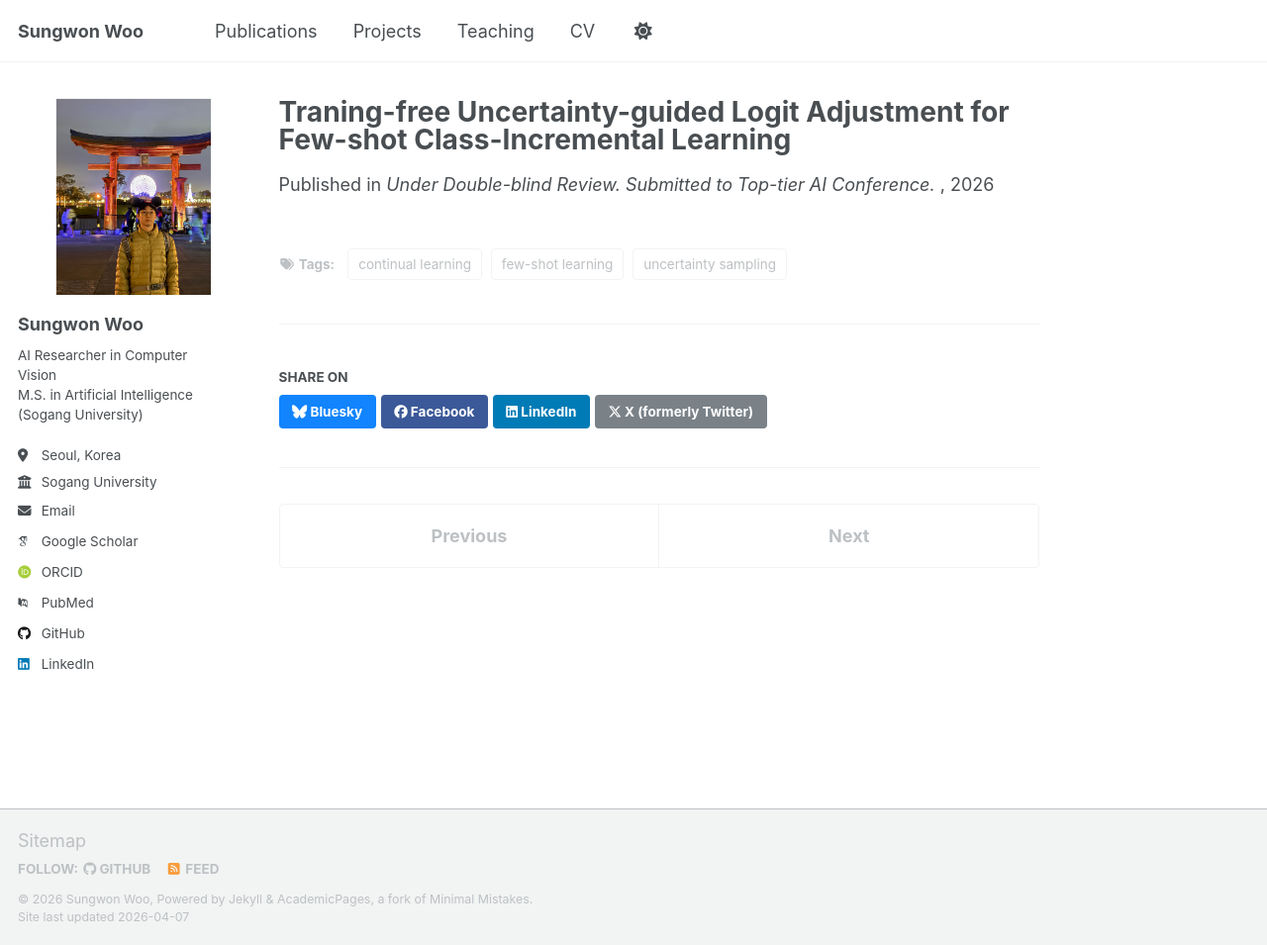
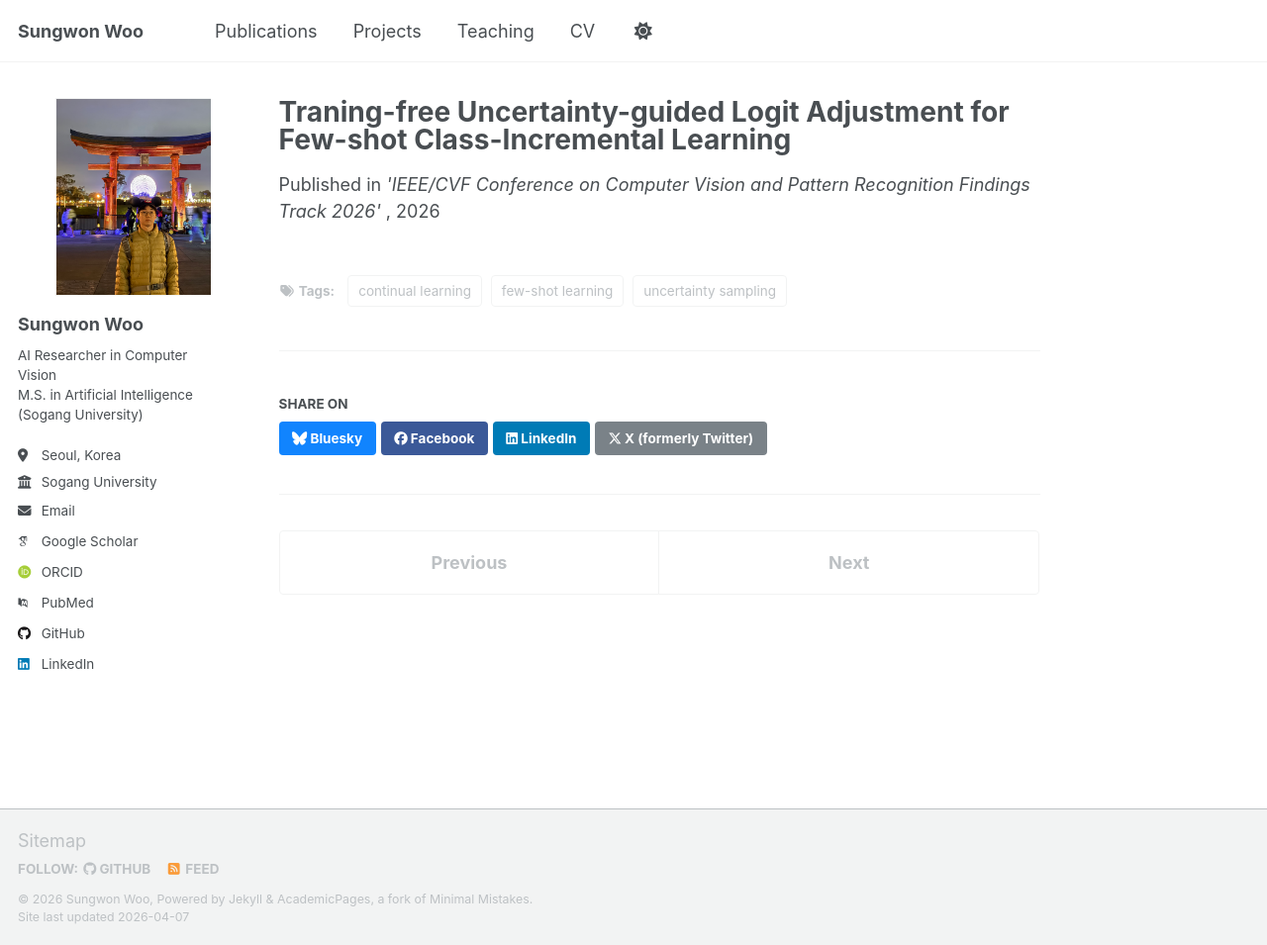
Before and after one commit to sungwon-woo/sungwon-woo.github.io, a Jekyll site: the page built from _publications/2026-cvpr-ula.md, in a window 1280 px wide and 955 px high. Shown: the whole window at 99% size. Built offline with Jekyll 4.4.1, drawn with Linux system fonts in a browser that asks for light colours; some web fonts are replaced; a script that is not in the unit is left out.

Commit message:
change profile status

```diff
--- a/_publications/2026-cvpr-ula.md
+++ b/_publications/2026-cvpr-ula.md
@@ -4,9 +4,10 @@ collection: publications
 category: conferences
 header:
     teaser: /images/cvpr-ula.png
+date: 2026-02-26
+authors: "<b>Sungwon Woo</b>, Dongjun Hwang, Shiwon Kim, Junsuk Choe, Jongho Nang"
 venue: |
-  Under Double-blind Review.
-  Submitted to Top-tier AI Conference.
+  'IEEE/CVF Conference on Computer Vision and Pattern Recognition Findings Track 2026'
 tags: ["continual learning", "few-shot learning", "uncertainty sampling"]
-preprint: true   # <- 이 줄 추가
+preprint: false  # <- 이 줄 추가
 ---
```
Also changed, not shown: _publications/2026-eccv-seoul.md (added, +12 -0 lines), images/eccv-seoul.jpg (added).
